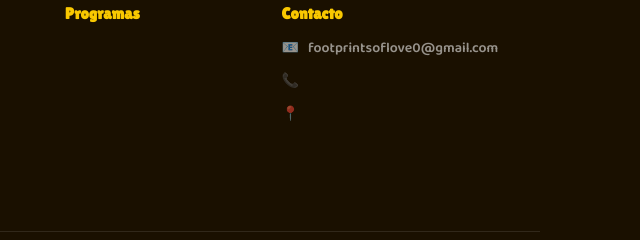
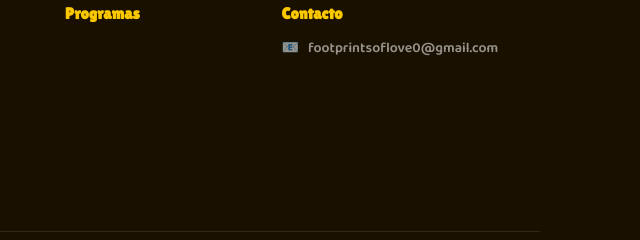
Before and after one commit to footprintsoflove/escuela, a plain HTML site: page index.html in a window 1280 px wide. Shown: the part 3564-3804 px from the top of the page, 640-1280 px from the left. Drawn offline with Linux system fonts and the light colour scheme.

Commit message:
Update index.html

```diff
--- a/index.html
+++ b/index.html
@@ -783,8 +783,6 @@ const CONFIG = {
     <div class="foot-col">
       <h4>Contacto</h4>
       <div class="ct-row"><span>📧</span><span id="f-email"></span></div>
-      <div class="ct-row"><span>📞</span><span id="f-wa"></span></div>
-      <div class="ct-row"><span>📍</span><span id="f-addr"></span></div>
     </div>
   </div>
   <div class="foot-bottom">
```
